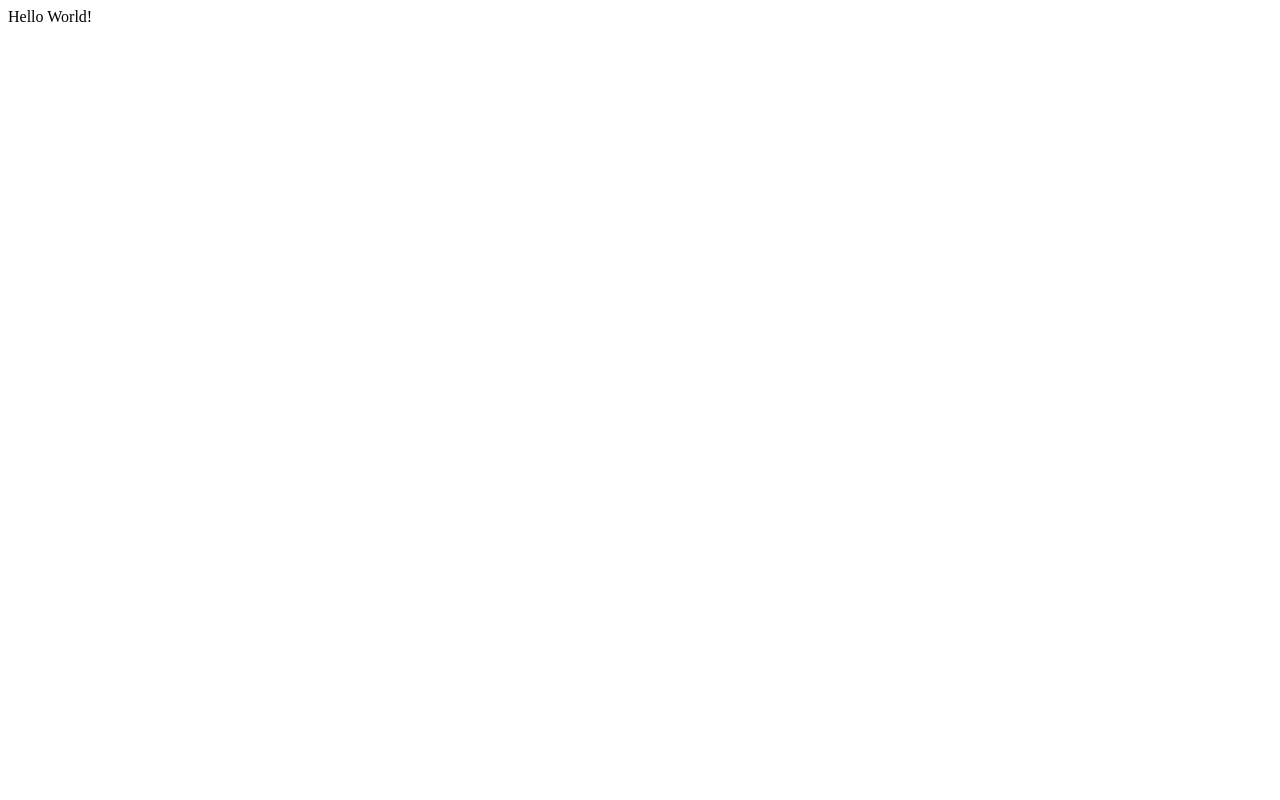
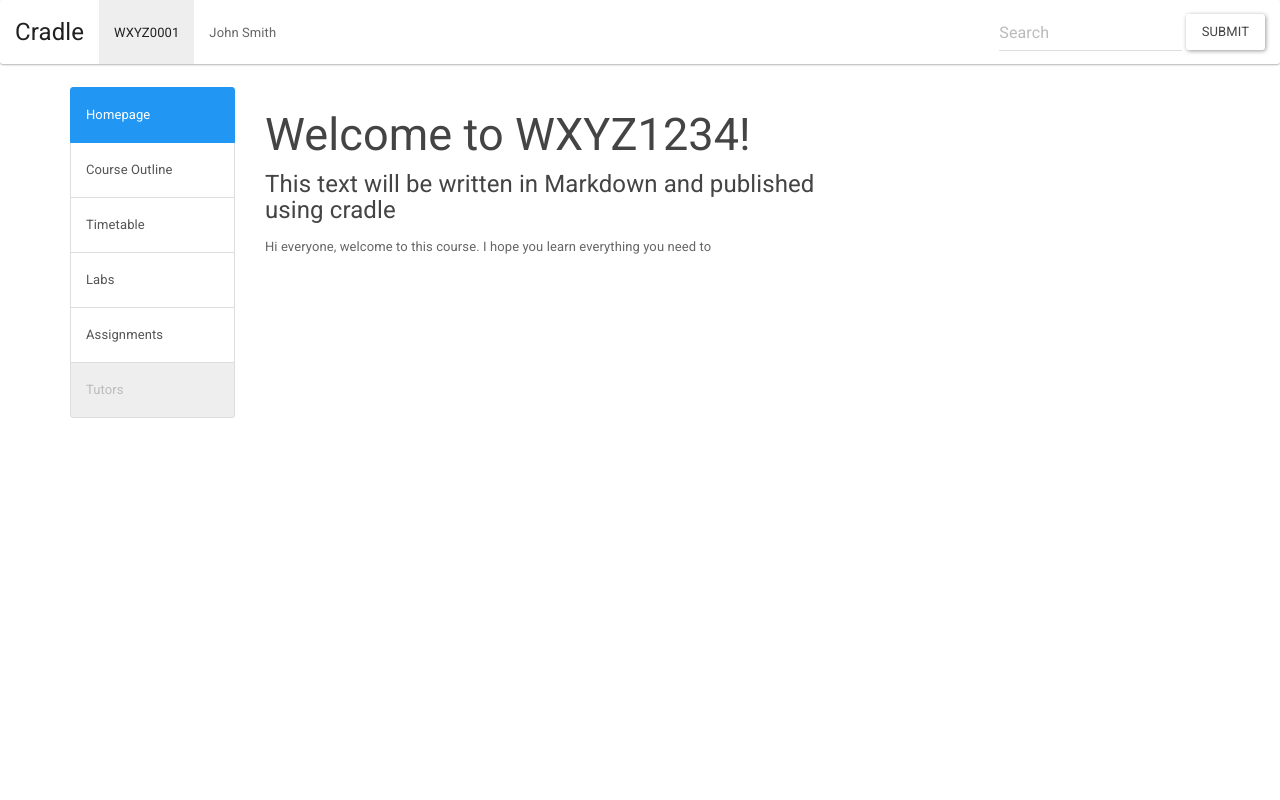
Before and after one commit to rsaber/cradle, a Flask app: page / in a window 1280 px wide. Before the commit the page is almost empty. Run offline with Flask 2, Linux system fonts and the light colour scheme; some libraries are stand-ins or nearby versions.

Commit message:
added shitty favicon, got gode to serve up a simple page

```diff
--- a/main.py
+++ b/main.py
@@ -1,11 +1,11 @@
-from flask import Flask
+from flask import Flask, render_template
 
 app = Flask(__name__)
 
 
 @app.route('/')
 def hello_world():
-    return 'Hello World!'
+    return render_template('layout.html')
 
 
 if __name__ == '__main__':
--- a/templates/layout.html
+++ b/templates/layout.html
@@ -3,7 +3,7 @@
 	<head>
 		<meta charset="UTF-8">
 		<title>{% block title %}{% endblock %}title</title>
-	<link rel="shortcut icon" href="favicon.ico" type="image/vnd.microsoft.icon">
+	<link rel="shortcut icon" href="../static/favicon.ico?ver=3" type="image/x-icon" />
 	<link rel="stylesheet" href="../static/bootstrap.css" type="text/css">
 	<link rel="stylesheet" href="../static/main.css" type="text/css">
 	</head>
@@ -18,7 +18,7 @@
 					<span class="icon-bar"></span>
 					<span class="icon-bar"></span>
 				</button>
-				<a class="navbar-brand navbar-header-font" href="#">cradle<span class="glyphicon glyphicon-tent"></span></a>
+				<a class="navbar-brand navbar-header-font" href="#">Cradle</a>
 			</div>
 
 			<div class="collapse navbar-collapse" id="bs-example-navbar-collapse-1">
```
Also changed, not shown: static/favicon.ico (added).
